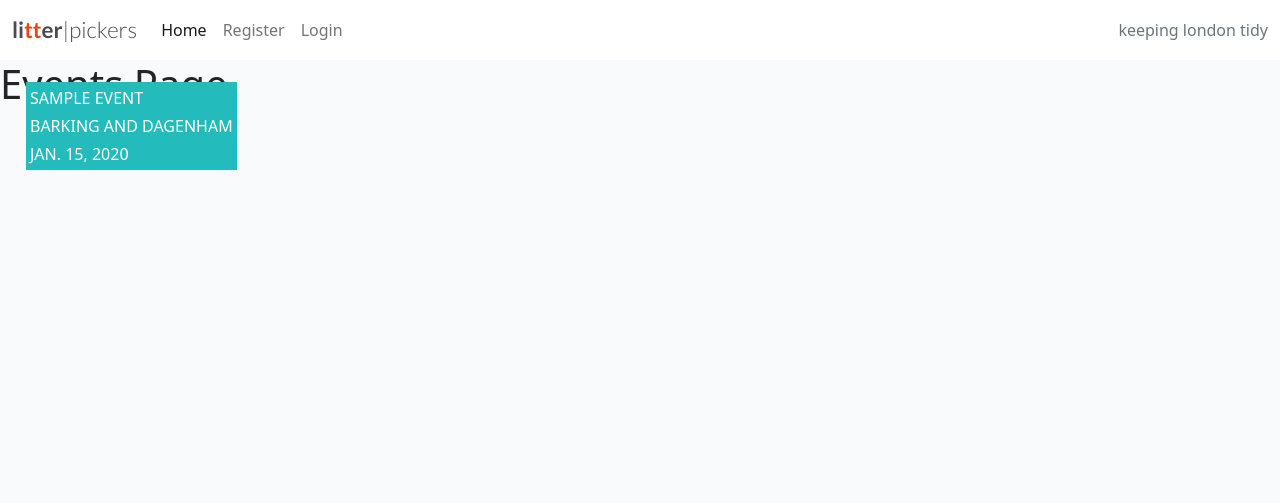
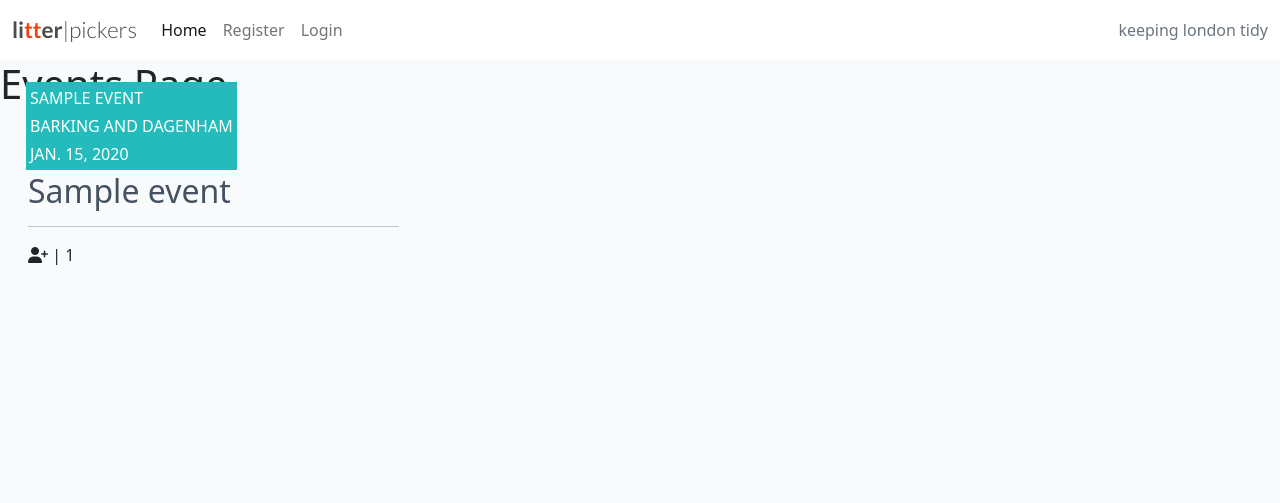
Before and after one commit to broken-helix/keep-it-tidy-london, a Django app: page /events/ in a window 1280 px wide. Shown: the top 503 px of the page. Run offline with Django 3.2, Linux system fonts and the light colour scheme; tables that the repository leaves empty hold one stand-in row (values such as "Sample post"); some libraries are stand-ins or nearby versions.

Commit message:
Add links to titles and connect fontawesome for attending icons

```diff
--- a/static/css/style.css
+++ b/static/css/style.css
@@ -86,22 +86,22 @@ body {
     z-index: 100;
 }
 
-.post-link {
+.event-link {
     text-decoration: none;
     color: #445261;
 }
 
-.post-link:hover,
+.event-link:hover,
 .page-link {
     color: #E84610;
 }
 
-.post-title {
+.event-title {
     margin-top: 20%;
     margin-left: 5%;
 }
 
-.post-subtitle {
+.event-subtitle {
     margin-left: 5%;
     color: lightgray;
 }
--- a/templates/base.html
+++ b/templates/base.html
@@ -9,13 +9,14 @@
     <link rel="preconnect" href="https://fonts.gstatic.com">
     <link href="https://fonts.googleapis.com/css2?family=Roboto:wght@300&display=swap" rel="stylesheet">
     <link href="https://fonts.googleapis.com/css2?family=Lato:wght@300;700&display=swap" rel="stylesheet">
-    <link rel="stylesheet" href="https://cdnjs.cloudflare.com/ajax/libs/font-awesome/5.15.3/css/all.min.css">
+<!--    <link rel="stylesheet" href="https://cdnjs.cloudflare.com/ajax/libs/font-awesome/5.15.3/css/all.min.css">  -->
     <meta name="viewport" content="width=device-width, initial-scale=1" />
     <link href="https://cdn.jsdelivr.net/npm/bootstrap@5.0.1/dist/css/bootstrap.min.css" rel="stylesheet"
         integrity="sha384-+0n0xVW2eSR5OomGNYDnhzAbDsOXxcvSN1TPprVMTNDbiYZCxYbOOl7+AMvyTG2x" crossorigin="anonymous">
     <script src="https://cdn.jsdelivr.net/npm/bootstrap@5.0.1/dist/js/bootstrap.bundle.min.js"
         integrity="sha384-gtEjrD/SeCtmISkJkNUaaKMoLD0//ElJ19smozuHV6z3Iehds+3Ulb9Bn9Plx0x4" crossorigin="anonymous">
     </script>
+    <script src="https://kit.fontawesome.com/0ac18b6588.js" crossorigin="anonymous"></script>
     <link rel="stylesheet" href="{% static 'css/style.css' %}">
 
 </head>
--- a/templates/events.html
+++ b/templates/events.html
@@ -26,7 +26,11 @@
                                     <p class="author">{{ event.date }}</p>
                                 </div>
                         </div>
-
+                        <a href="#" class="event-link">
+                            <h2 class="card-title">{{ event.title }}</h2>
+                        </a>
+                        <hr />
+                        <p><i class="fa-solid fa-user-plus"></i> | {{ event.number_of_attendees }}</p>
                     </div>
                 </div>
             </div>
```
Also changed, not shown: litter_pickers/migrations/0004_alter_event_borough.py (added).
